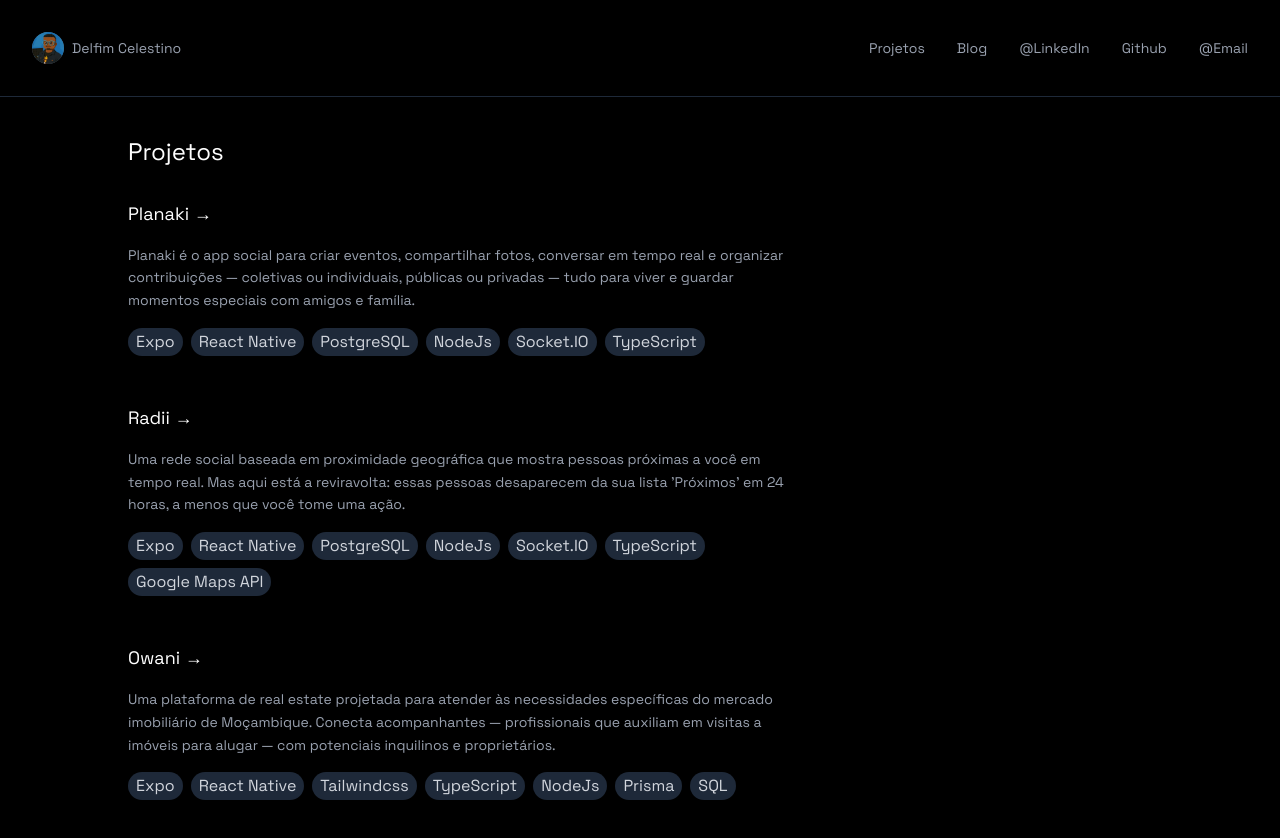
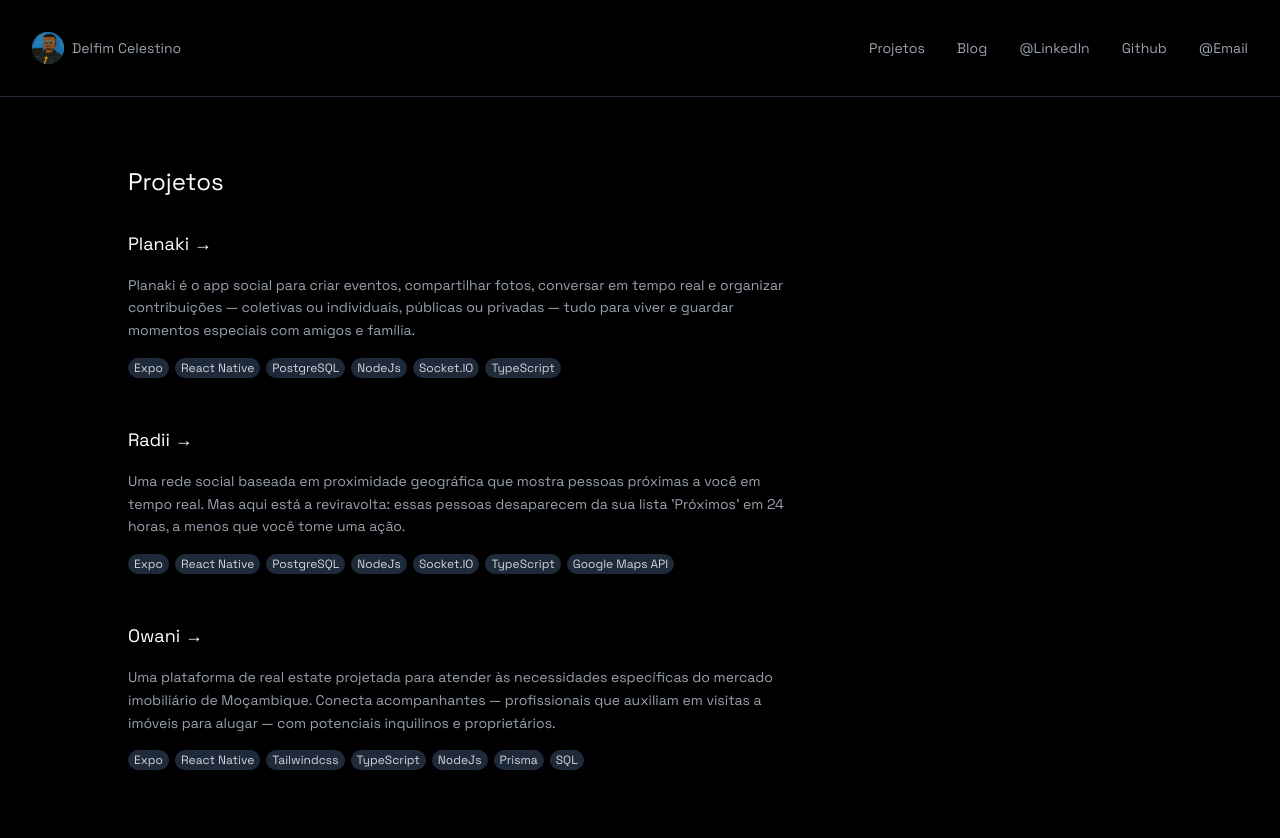
Before and after one commit to DelfimCelestino/portifolio-v3, a Next.js app: page /projects in a window 1280 px wide. Shown: the top 838 px of the page. Built offline with nearby package versions, Linux system fonts and the light colour scheme.

Commit message:
Update styling in ProjectsPage for improved technology tags display

```diff
--- a/src/app/projects/page.tsx
+++ b/src/app/projects/page.tsx
@@ -40,11 +40,11 @@ export default function ProjectsPage() {
                 <p className="text-gray-400 text-sm leading-relaxed">
                   {project.description}
                 </p>
-                <div className="flex flex-wrap gap-2">
+                <div className="flex flex-wrap gap-1.5">
                   {project.technologies.map((tech) => (
                     <span
                       key={tech}
-                      className="px-2 py-0.5 rounded-full bg-gray-800 text-gray-300 hover:bg-gray-700 transition-colors"
+                      className="px-1.5 py-0.5 text-xs rounded-full bg-gray-800 text-gray-300 hover:bg-gray-700 transition-colors"
                     >
                       {tech}
                     </span>
```
